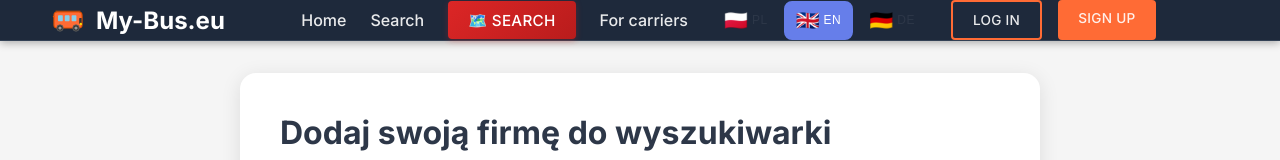
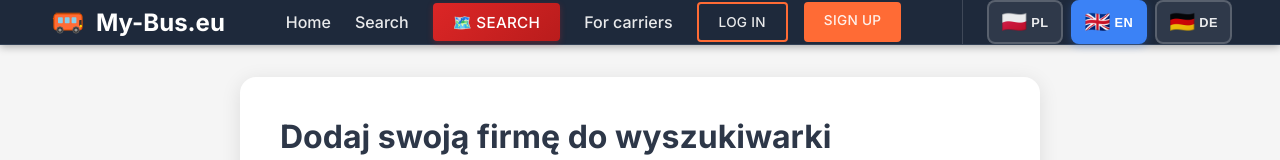
Before and after one commit to sebastianworkvia-ux/mybus-portal, a React (Vite) app in the folder frontend/: page /add-carrier in a window 1280 px wide. Shown: the top 160 px of the page. Built offline with nearby package versions, Linux system fonts and the light colour scheme; no server answers.

Commit message:
Fix language switcher visibility and positioning - move to far right in header

```diff
--- a/frontend/src/components/Header.css
+++ b/frontend/src/components/Header.css
@@ -23,7 +23,7 @@
   justify-content: space-between;
   align-items: center;
   width: 100%;
-  gap: 2rem;
+  gap: 1.5rem;
 }
 
 .logo {
@@ -34,6 +34,7 @@
   font-weight: bold;
   text-decoration: none;
   color: #ffffff;
+  flex-shrink: 0;
 }
 
 .logo-icon {
@@ -57,8 +58,6 @@
   flex-wrap: nowrap;
   flex: 1;
   justify-content: center;
-  margin-left: auto;
-  margin-right: 2rem;
 }
 
 .nav a {
@@ -323,3 +322,19 @@
 .btn-logout:hover {
   background: #cc4400;
 }
+
+/* Language Switcher Wrapper */
+.language-switcher-wrapper {
+  display: flex;
+  align-items: center;
+  margin-left: auto;
+  padding-left: 1.5rem;
+  border-left: 1px solid rgba(255, 255, 255, 0.15);
+}
+
+@media (max-width: 768px) {
+  .language-switcher-wrapper {
+    border-left: none;
+    padding-left: 0.5rem;
+  }
+}
--- a/frontend/src/components/Header.jsx
+++ b/frontend/src/components/Header.jsx
@@ -71,8 +71,6 @@ export default function Header() {
             <Link to="/map" className="map-link">🗺️ {t('nav.search')}</Link>
             <Link to="/for-carriers">{t('nav.forCarriers')}</Link>
 
-            <LanguageSwitcher />
-
             {user ? (
               <div className="user-menu">
                 <span className="user-greeting">Witaj, {user.firstName}!</span>
@@ -102,6 +100,10 @@ export default function Header() {
               </div>
             )}
           </nav>
+
+          <div className="language-switcher-wrapper">
+            <LanguageSwitcher />
+          </div>
         </div>
       </div>
     </header>
--- a/frontend/src/components/LanguageSwitcher.css
+++ b/frontend/src/components/LanguageSwitcher.css
@@ -1,6 +1,6 @@
 .language-switcher {
   display: flex;
-  gap: 4px;
+  gap: 8px;
   align-items: center;
 }
 
@@ -8,36 +8,39 @@
   display: flex;
   align-items: center;
   gap: 4px;
-  padding: 6px 10px;
-  border: 2px solid transparent;
+  padding: 8px 12px;
+  border: 2px solid rgba(255, 255, 255, 0.2);
   border-radius: 8px;
-  background: transparent;
-  color: #2d3748;
+  background: rgba(255, 255, 255, 0.08);
+  color: rgba(255, 255, 255, 0.9);
   font-size: 0.9rem;
-  font-weight: 500;
+  font-weight: 600;
   cursor: pointer;
   transition: all 0.2s;
 }
 
 .lang-btn:hover {
-  background: #f7fafc;
-  border-color: #e2e8f0;
+  background: rgba(255, 255, 255, 0.15);
+  border-color: rgba(255, 255, 255, 0.4);
+  color: #ffffff;
 }
 
 .lang-btn.active {
-  background: #667eea;
+  background: #3b82f6;
   color: white;
-  border-color: #667eea;
+  border-color: #3b82f6;
+  box-shadow: 0 2px 8px rgba(59, 130, 246, 0.3);
 }
 
 .lang-btn .flag {
-  font-size: 1.2rem;
+  font-size: 1.3rem;
 }
 
 .lang-btn .lang-code {
-  font-size: 0.75rem;
+  font-size: 0.8rem;
   text-transform: uppercase;
   letter-spacing: 0.5px;
+  font-weight: 700;
 }
 
 /* Responsywność - ukryj tekst na małych ekranach */
```
